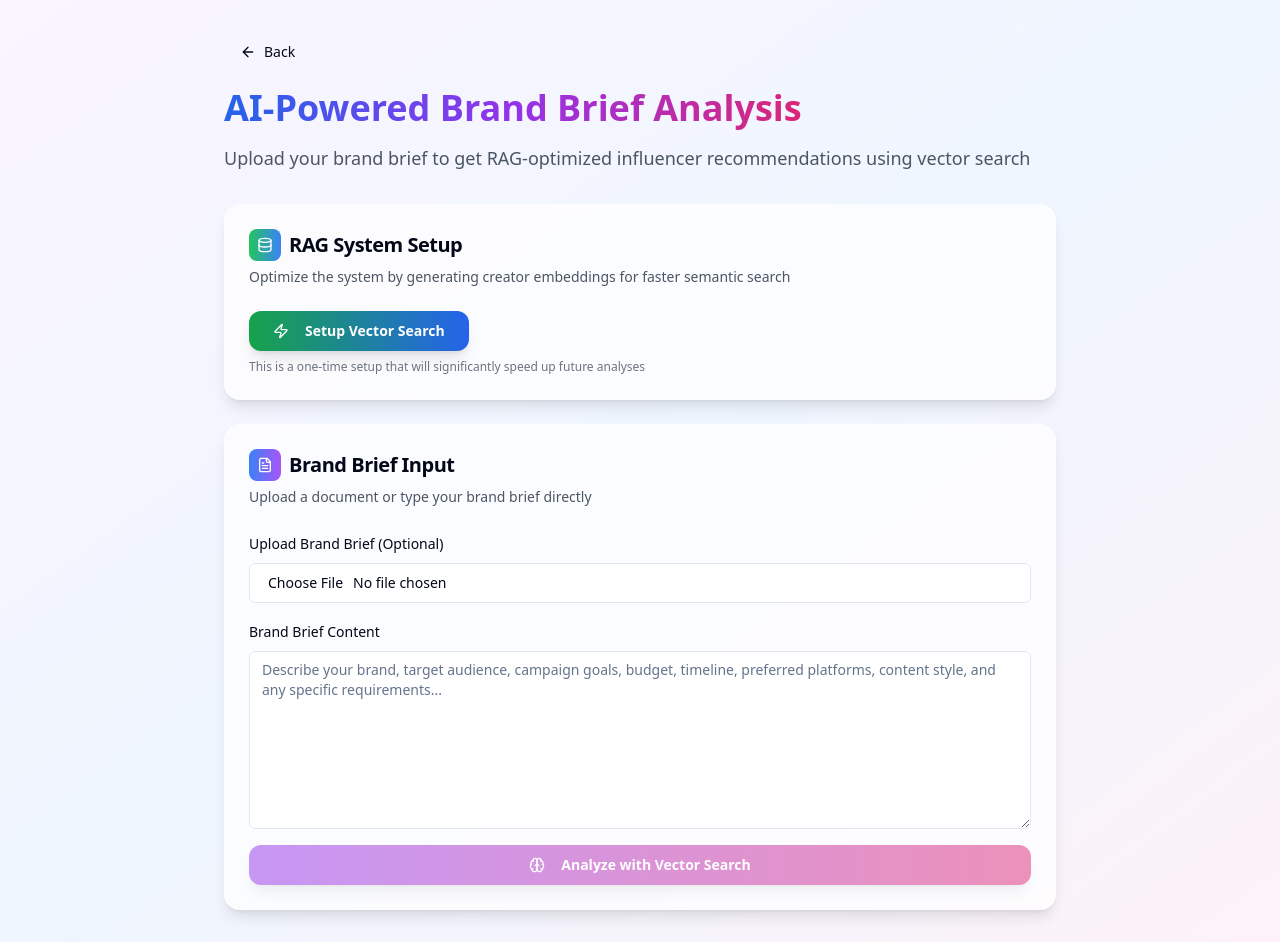
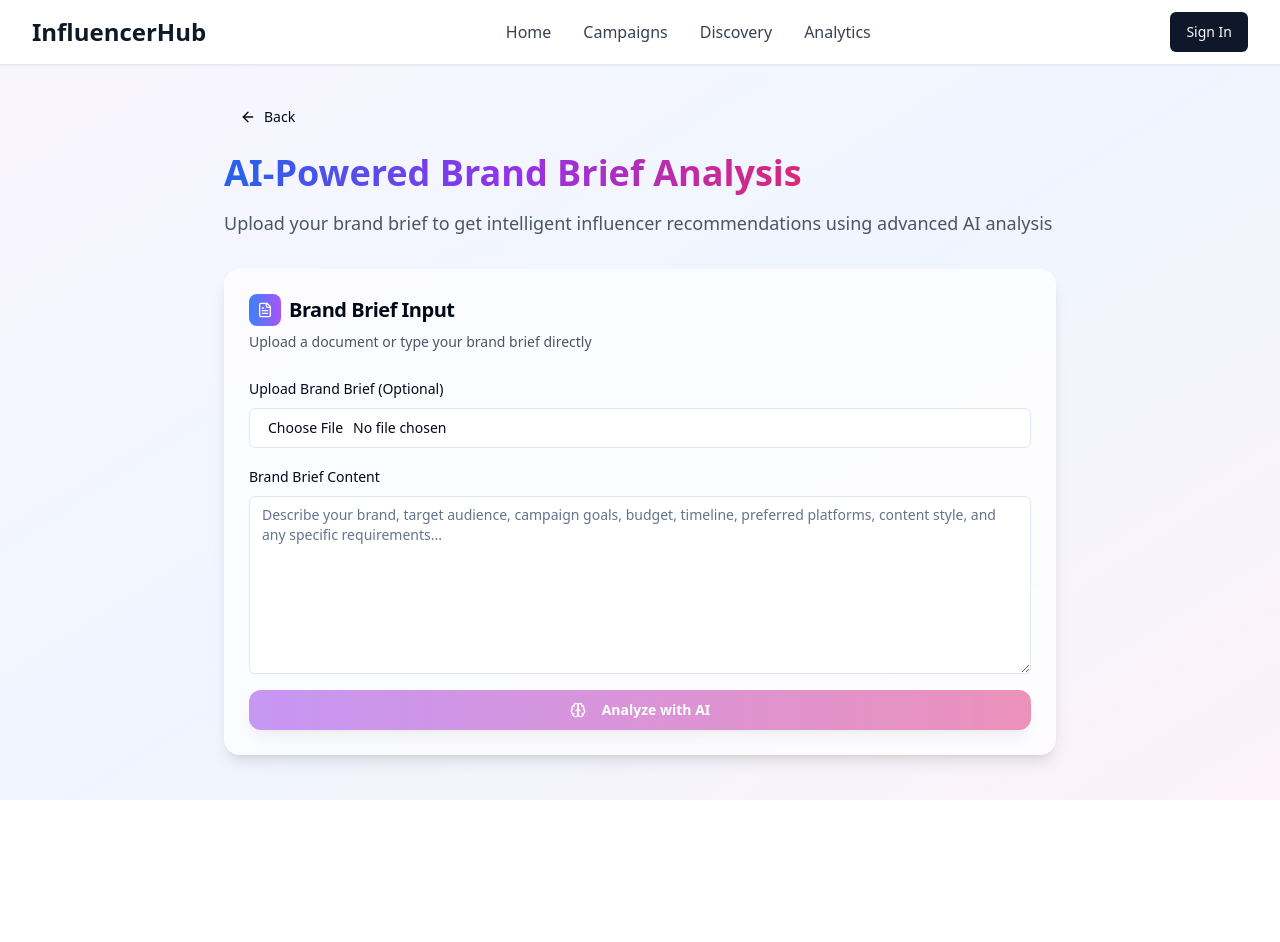
Before and after one commit to piratianraj/influencer-nexus-agency, a React (Vite) app: page /brand-brief in a window 1280 px wide. After the commit the page ends 800 px from the top, so only its background shows below. Built offline with nearby package versions, Linux system fonts and the light colour scheme; no server answers; the database is empty.

Commit message:
Fix UI and navigation issues
- Updated navigation for "Create New Campaign" to open the campaign creation page.
- Removed RAG system setup from the Brand Brief analysis UI.
- Fixed missing header and back button on the Campaigns page.
- Addressed the "Loading..." state in the popup page.

```diff
--- a/src/components/AuthModal.tsx
+++ b/src/components/AuthModal.tsx
@@ -1,3 +1,4 @@
+
 import React, { useState, useEffect } from 'react';
 import { Dialog, DialogContent, DialogHeader, DialogTitle } from '@/components/ui/dialog';
 import { Button } from '@/components/ui/button';
@@ -19,6 +20,7 @@ export const AuthModal: React.FC<AuthModalProps> = ({ isOpen, onClose, defaultMo
   const [password, setPassword] = useState('');
   const [name, setName] = useState('');
   const [userType, setUserType] = useState<'brand' | 'creator'>('brand');
+  const [isSubmitting, setIsSubmitting] = useState(false);
   const { login, signup, loginAsGuest, isLoading } = useAuth();
   const { toast } = useToast();
   const navigate = useNavigate();
@@ -32,6 +34,7 @@ export const AuthModal: React.FC<AuthModalProps> = ({ isOpen, onClose, defaultMo
 
   const handleSubmit = async (e: React.FormEvent) => {
     e.preventDefault();
+    setIsSubmitting(true);
 
     if (mode === 'login') {
       const { error } = await login(email, password);
@@ -41,6 +44,7 @@ export const AuthModal: React.FC<AuthModalProps> = ({ isOpen, onClose, defaultMo
           description: error,
           variant: "destructive"
         });
+        setIsSubmitting(false);
         return;
       }
       toast({
@@ -56,6 +60,7 @@ export const AuthModal: React.FC<AuthModalProps> = ({ isOpen, onClose, defaultMo
           description: "Please enter your full name.",
           variant: "destructive"
         });
+        setIsSubmitting(false);
         return;
       }
 
@@ -66,6 +71,7 @@ export const AuthModal: React.FC<AuthModalProps> = ({ isOpen, onClose, defaultMo
           description: error,
           variant: "destructive"
         });
+        setIsSubmitting(false);
         return;
       }
       toast({
@@ -80,6 +86,7 @@ export const AuthModal: React.FC<AuthModalProps> = ({ isOpen, onClose, defaultMo
     setEmail('');
     setPassword('');
     setName('');
+    setIsSubmitting(false);
   };
 
   const handleGuestLogin = async () => {
@@ -159,8 +166,8 @@ export const AuthModal: React.FC<AuthModalProps> = ({ isOpen, onClose, defaultMo
               minLength={6}
             />
           </div>
-          <Button type="submit" className="w-full" disabled={isLoading}>
-            {isLoading ? 'Loading...' : mode === 'login' ? 'Sign In' : 'Create Account'}
+          <Button type="submit" className="w-full" disabled={isSubmitting || isLoading}>
+            {isSubmitting || isLoading ? 'Loading...' : mode === 'login' ? 'Sign In' : 'Create Account'}
           </Button>
         </form>
 
--- a/src/components/HeroSection.tsx
+++ b/src/components/HeroSection.tsx
@@ -14,13 +14,8 @@ export const HeroSection = () => {
   const [authMode, setAuthMode] = useState<'login' | 'signup'>('login');
 
   const handleCreateCampaign = () => {
-    if (user) {
-      // For authenticated users, check if they have campaigns
-      navigate('/brand-brief');
-    } else {
-      // For guests, go directly to brand brief
-      navigate('/brand-brief');
-    }
+    // Always go to campaigns page for campaign creation
+    navigate('/campaigns?create=true');
   };
 
   const handleSignUp = () => {
--- a/src/components/UserDashboard.tsx
+++ b/src/components/UserDashboard.tsx
@@ -15,7 +15,7 @@ export const UserDashboard = () => {
   if (!user) return null;
 
   const handleCreateCampaign = () => {
-    navigate('/brand-brief');
+    navigate('/campaigns?create=true');
   };
 
   return (
--- a/src/hooks/useBrandBriefAnalysis.ts
+++ b/src/hooks/useBrandBriefAnalysis.ts
@@ -41,51 +41,12 @@ export const useBrandBriefAnalysis = () => {
   const [briefAnalysis, setBriefAnalysis] = useState<BriefAnalysis | null>(null);
   const [influencerRecommendations, setInfluencerRecommendations] = useState<InfluencerRecommendation[]>([]);
   const [performanceMetrics, setPerformanceMetrics] = useState<PerformanceMetrics | null>(null);
-  const [isGeneratingEmbeddings, setIsGeneratingEmbeddings] = useState(false);
   const { toast } = useToast();
-
-  const generateCreatorEmbeddings = async () => {
-    setIsGeneratingEmbeddings(true);
-    try {
-      console.log('Generating creator embeddings...');
-
-      const { data, error } = await supabase.functions.invoke('generate-creator-embeddings');
-
-      if (error) {
-        console.error('Embedding generation error:', error);
-        toast({
-          title: "Embedding Generation Error",
-          description: "Failed to generate creator embeddings. Please try again.",
-          variant: "destructive"
-        });
-        return false;
-      }
-
-      console.log('Embedding generation result:', data);
-
-      toast({
-        title: "Embeddings Generated",
-        description: `Successfully processed ${data.newEmbeddings} new creators. Total: ${data.totalCreators} creators in database.`,
-      });
-
-      return true;
-    } catch (error) {
-      console.error('Unexpected embedding generation error:', error);
-      toast({
-        title: "Embedding Generation Error",
-        description: "An unexpected error occurred while generating embeddings.",
-        variant: "destructive"
-      });
-      return false;
-    } finally {
-      setIsGeneratingEmbeddings(false);
-    }
-  };
 
   const analyzeBrief = async (briefText: string, useRAG: boolean = true) => {
     setIsAnalyzing(true);
     try {
-      console.log('Analyzing brand brief with RAG optimization:', briefText);
+      console.log('Analyzing brand brief with AI optimization:', briefText);
 
       const functionName = useRAG ? 'rag-brand-brief-analysis' : 'analyze-brand-brief';
 
@@ -98,10 +59,10 @@ export const useBrandBriefAnalysis = () => {
 
         // If RAG analysis fails, fallback to original method
         if (useRAG) {
-          console.log('RAG analysis failed, falling back to original method...');
+          console.log('AI optimization failed, falling back to standard analysis...');
           toast({
-            title: "Using Fallback Analysis",
-            description: "RAG optimization unavailable, using standard analysis method.",
+            title: "Using Standard Analysis",
+            description: "AI optimization unavailable, using standard analysis method.",
             variant: "default"
           });
           return await analyzeBrief(briefText, false);
@@ -153,9 +114,7 @@ export const useBrandBriefAnalysis = () => {
 
   return {
     analyzeBrief,
-    generateCreatorEmbeddings,
     isAnalyzing,
-    isGeneratingEmbeddings,
     briefAnalysis,
     influencerRecommendations,
     performanceMetrics
--- a/src/pages/BrandBrief.tsx
+++ b/src/pages/BrandBrief.tsx
@@ -5,12 +5,13 @@ import { Button } from '@/components/ui/button';
 import { Textarea } from '@/components/ui/textarea';
 import { Input } from '@/components/ui/input';
 import { Label } from '@/components/ui/label';
-import { ArrowLeft, Upload, FileText, Brain, Loader2, ArrowRight, Zap, Database } from 'lucide-react';
+import { ArrowLeft, Upload, FileText, Brain, Loader2, ArrowRight } from 'lucide-react';
 import { useToast } from '@/hooks/use-toast';
 import { useBrandBriefAnalysis } from '@/hooks/useBrandBriefAnalysis';
 import BriefSummary from '@/components/BriefSummary';
 import InfluencerRecommendations from '@/components/InfluencerRecommendations';
 import { useNavigate } from 'react-router-dom';
+import { Header } from '@/components/Header';
 
 const BrandBrief = () => {
   const navigate = useNavigate();
@@ -18,9 +19,7 @@ const BrandBrief = () => {
   const [uploadedFile, setUploadedFile] = useState<File | null>(null);
   const {
     analyzeBrief,
-    generateCreatorEmbeddings,
     isAnalyzing,
-    isGeneratingEmbeddings,
     briefAnalysis,
     influencerRecommendations,
     performanceMetrics
@@ -64,10 +63,6 @@ const BrandBrief = () => {
     await analyzeBrief(briefText);
   };
 
-  const handleGenerateEmbeddings = async () => {
-    await generateCreatorEmbeddings();
-  };
-
   const handleProceedToDiscovery = () => {
     // Pass brief analysis data to Discovery page via navigation state
     navigate('/discovery', {
@@ -80,7 +75,9 @@ const BrandBrief = () => {
   };
 
   return (
-    <div className="min-h-screen bg-gradient-to-br from-purple-50 via-blue-50 to-pink-50 py-8">
+    <div className="min-h-screen bg-gradient-to-br from-purple-50 via-blue-50 to-pink-50">
+      <Header />
+      <div className="py-8">
         <div className="max-w-4xl mx-auto px-4 sm:px-6 lg:px-8">
           <div className="mb-8">
             <Button
@@ -98,48 +95,11 @@ const BrandBrief = () => {
               </span>
             </h1>
             <p className="text-gray-600 text-lg">
-            Upload your brand brief to get RAG-optimized influencer recommendations using vector search
+              Upload your brand brief to get intelligent influencer recommendations using advanced AI analysis
             </p>
           </div>
 
           <div className="space-y-6">
-          {/* RAG System Setup */}
-          <Card className="bg-white/70 backdrop-blur-sm border border-white/20 shadow-lg rounded-2xl">
-            <CardHeader>
-              <CardTitle className="flex items-center gap-2 text-xl">
-                <div className="w-8 h-8 rounded-lg bg-gradient-to-r from-green-500 to-blue-500 flex items-center justify-center">
-                  <Database className="h-4 w-4 text-white" />
-                </div>
-                RAG System Setup
-              </CardTitle>
-              <CardDescription className="text-gray-600">
-                Optimize the system by generating creator embeddings for faster semantic search
-              </CardDescription>
-            </CardHeader>
-            <CardContent>
-              <Button
-                onClick={handleGenerateEmbeddings}
-                disabled={isGeneratingEmbeddings}
-                className="bg-gradient-to-r from-green-600 to-blue-600 hover:from-green-700 hover:to-blue-700 text-white font-semibold py-3 px-6 rounded-xl shadow-lg hover:shadow-xl transition-all duration-300"
-              >
-                {isGeneratingEmbeddings ? (
-                  <>
-                    <Loader2 className="h-4 w-4 mr-2 animate-spin" />
-                    Generating Embeddings...
-                  </>
-                ) : (
-                  <>
-                    <Zap className="h-4 w-4 mr-2" />
-                    Setup Vector Search
-                  </>
-                )}
-              </Button>
-              <p className="text-xs text-gray-500 mt-2">
-                This is a one-time setup that will significantly speed up future analyses
-              </p>
-            </CardContent>
-          </Card>
-
             {/* Upload Section */}
             <Card className="bg-white/70 backdrop-blur-sm border border-white/20 shadow-lg rounded-2xl">
               <CardHeader>
@@ -190,12 +150,12 @@ const BrandBrief = () => {
                   {isAnalyzing ? (
                     <>
                       <Loader2 className="h-4 w-4 mr-2 animate-spin" />
-                    Analyzing with RAG...
+                      Analyzing with AI...
                     </>
                   ) : (
                     <>
                       <Brain className="h-4 w-4 mr-2" />
-                    Analyze with Vector Search
+                      Analyze with AI
                     </>
                   )}
                 </Button>
@@ -206,7 +166,7 @@ const BrandBrief = () => {
             {performanceMetrics && (
               <Card className="bg-green-50/70 backdrop-blur-sm border border-green-200/50 shadow-lg rounded-2xl">
                 <CardHeader>
-                <CardTitle className="text-green-800">RAG Performance Metrics</CardTitle>
+                  <CardTitle className="text-green-800">Analysis Performance</CardTitle>
                 </CardHeader>
                 <CardContent>
                   <div className="grid grid-cols-3 gap-4 text-center">
@@ -216,7 +176,7 @@ const BrandBrief = () => {
                     </div>
                     <div>
                       <div className="text-2xl font-bold text-blue-600">{performanceMetrics.vector_filtered}</div>
-                    <div className="text-sm text-blue-700">Pre-filtered by Vector Search</div>
+                      <div className="text-sm text-blue-700">AI Pre-filtered</div>
                     </div>
                     <div>
                       <div className="text-2xl font-bold text-purple-600">{performanceMetrics.final_matches}</div>
@@ -224,7 +184,7 @@ const BrandBrief = () => {
                     </div>
                   </div>
                   <p className="text-sm text-gray-600 mt-4 text-center">
-                  Vector search reduced processing by {Math.round((1 - performanceMetrics.vector_filtered / performanceMetrics.total_creators_in_db) * 100)}%
+                    AI optimization improved matching efficiency by {Math.round((1 - performanceMetrics.vector_filtered / performanceMetrics.total_creators_in_db) * 100)}%
                   </p>
                 </CardContent>
               </Card>
@@ -246,7 +206,7 @@ const BrandBrief = () => {
                 <CardContent className="p-6 text-center">
                   <h3 className="text-xl font-bold mb-4">Ready to Find Your Perfect Creators?</h3>
                   <p className="text-gray-600 mb-6">
-                  Your brand brief has been analyzed with RAG optimization. Now let's discover more creators.
+                    Your brand brief has been analyzed with AI optimization. Now let's discover more creators.
                   </p>
                   <Button
                     onClick={handleProceedToDiscovery}
@@ -262,6 +222,7 @@ const BrandBrief = () => {
           </div>
         </div>
       </div>
+    </div>
   );
 };
 
--- a/src/pages/Campaigns.tsx
+++ b/src/pages/Campaigns.tsx
@@ -1,15 +1,17 @@
+
 import React, { useState, useEffect } from 'react';
 import { Button } from '@/components/ui/button';
 import { Card, CardContent, CardDescription, CardHeader, CardTitle } from '@/components/ui/card';
 import { Badge } from '@/components/ui/badge';
 import { Progress } from '@/components/ui/progress';
-import { Plus, Users, TrendingUp, DollarSign, Calendar, CheckCircle } from 'lucide-react';
+import { Plus, Users, TrendingUp, DollarSign, Calendar, CheckCircle, ArrowLeft } from 'lucide-react';
 import { useAuth } from '@/contexts/AuthContext';
 import { AuthModal } from '@/components/AuthModal';
 import { CampaignDetails } from '@/components/CampaignDetails';
 import { CampaignReport } from '@/components/CampaignReport';
 import { CreateCampaign } from '@/components/CreateCampaign';
 import { WorkflowGuide } from '@/components/WorkflowGuide';
+import { Header } from '@/components/Header';
 import { useLocation, useNavigate } from 'react-router-dom';
 import { useToast } from '@/hooks/use-toast';
 
@@ -107,6 +109,20 @@ const Campaigns = () => {
   const [campaigns, setCampaigns] = useState<Campaign[]>(mockCampaigns);
   const [showNewCampaignSuccess, setShowNewCampaignSuccess] = useState(false);
 
+  // Handle URL query parameter for creating campaign
+  useEffect(() => {
+    const urlParams = new URLSearchParams(location.search);
+    if (urlParams.get('create') === 'true') {
+      if (user) {
+        setShowCreateCampaign(true);
+        // Clean up URL
+        navigate('/campaigns', { replace: true });
+      } else {
+        setAuthModalOpen(true);
+      }
+    }
+  }, [location.search, user, navigate]);
+
   // Handle coming from Discovery with selected creators
   useEffect(() => {
     const discoveryData = location.state;
@@ -193,13 +209,16 @@ const Campaigns = () => {
 
   if (!user) {
     return (
-      <div className="min-h-screen bg-gray-50 flex items-center justify-center">
+      <div className="min-h-screen bg-gray-50">
+        <Header />
+        <div className="flex items-center justify-center min-h-[calc(100vh-64px)]">
           <div className="text-center">
             <h1 className="text-2xl font-bold text-gray-900 mb-4">Access Required</h1>
             <p className="text-gray-600 mb-6">Please sign in to view your campaigns</p>
             <Button onClick={() => setAuthModalOpen(true)}>
               Sign In
             </Button>
+          </div>
         </div>
         <AuthModal
           isOpen={authModalOpen}
@@ -211,6 +230,8 @@ const Campaigns = () => {
 
   if (selectedCampaign && showReport) {
     return (
+      <div className="min-h-screen bg-gray-50">
+        <Header />
         <CampaignReport
           campaign={selectedCampaign}
           onBack={() => {
@@ -218,16 +239,20 @@ const Campaigns = () => {
             setSelectedCampaign(null);
           }}
         />
+      </div>
     );
   }
 
   if (selectedCampaign) {
     return (
+      <div className="min-h-screen bg-gray-50">
+        <Header />
         <CampaignDetails
           campaign={selectedCampaign}
           onBack={() => setSelectedCampaign(null)}
           onViewReport={() => setShowReport(true)}
         />
+      </div>
     );
   }
 
@@ -235,6 +260,7 @@ const Campaigns = () => {
     const discoveryData = location.state;
     return (
       <div className="min-h-screen bg-gray-50">
+        <Header />
         {showNewCampaignSuccess && discoveryData?.selectedCreators && (
           <div className="bg-green-50 border-l-4 border-green-400 p-4 mb-6">
             <div className="flex items-center">
@@ -260,6 +286,7 @@ const Campaigns = () => {
 
   return (
     <div className="min-h-screen bg-gray-50">
+      <Header />
       <div className="max-w-7xl mx-auto px-4 sm:px-6 lg:px-8 py-8">
         <div className="mb-8 flex justify-between items-center">
           <div>
@@ -273,9 +300,9 @@ const Campaigns = () => {
             >
               Workflow Guide
             </Button>
-            <Button onClick={() => navigate('/brand-brief')} className="flex items-center gap-2">
+            <Button onClick={() => setShowCreateCampaign(true)} className="flex items-center gap-2">
               <Plus className="h-4 w-4" />
-              Start New Campaign
+              New Campaign
             </Button>
           </div>
         </div>
@@ -373,7 +400,7 @@ const Campaigns = () => {
             </div>
             <h3 className="text-lg font-medium text-gray-900 mb-2">No campaigns yet</h3>
             <p className="text-gray-600 mb-6">Get started by creating your first influencer campaign</p>
-            <Button onClick={() => navigate('/brand-brief')}>
+            <Button onClick={() => setShowCreateCampaign(true)}>
               <Plus className="h-4 w-4 mr-2" />
               Create Your First Campaign
             </Button>
```
Lines whose indentation alone changed are shown as unchanged.
